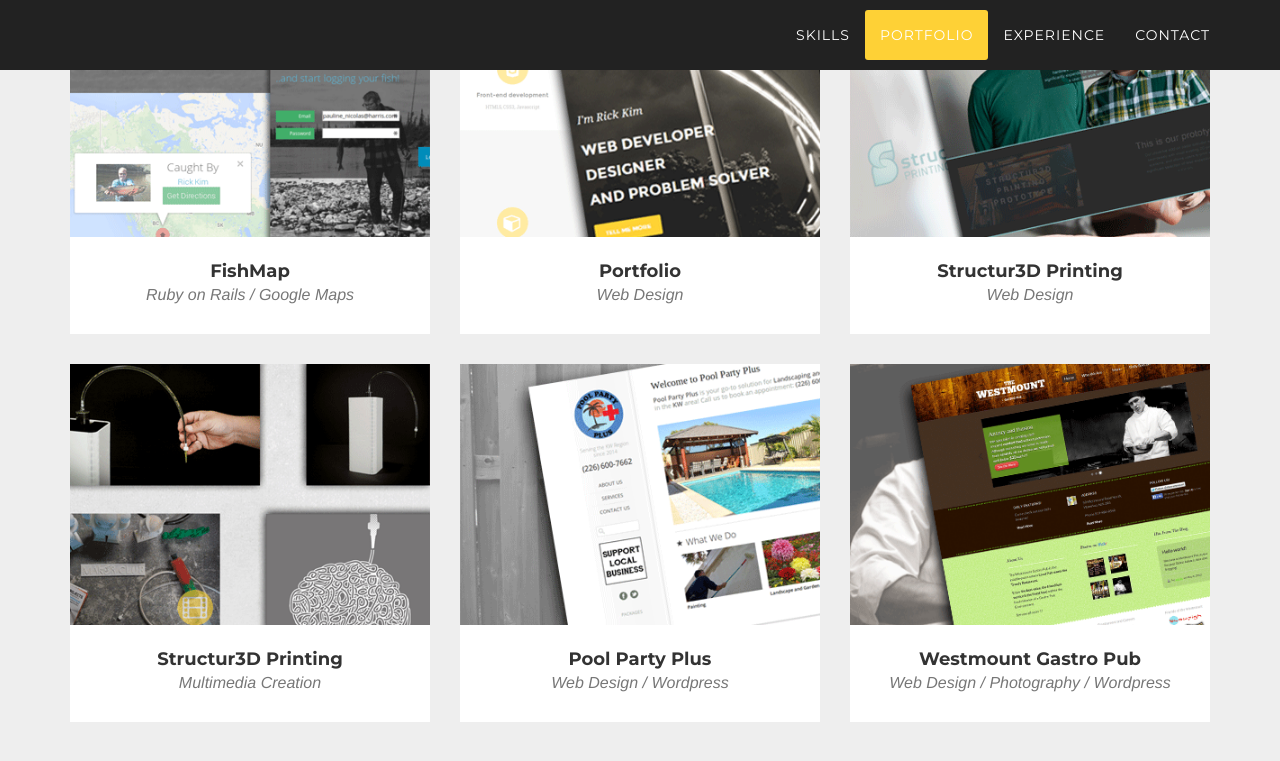
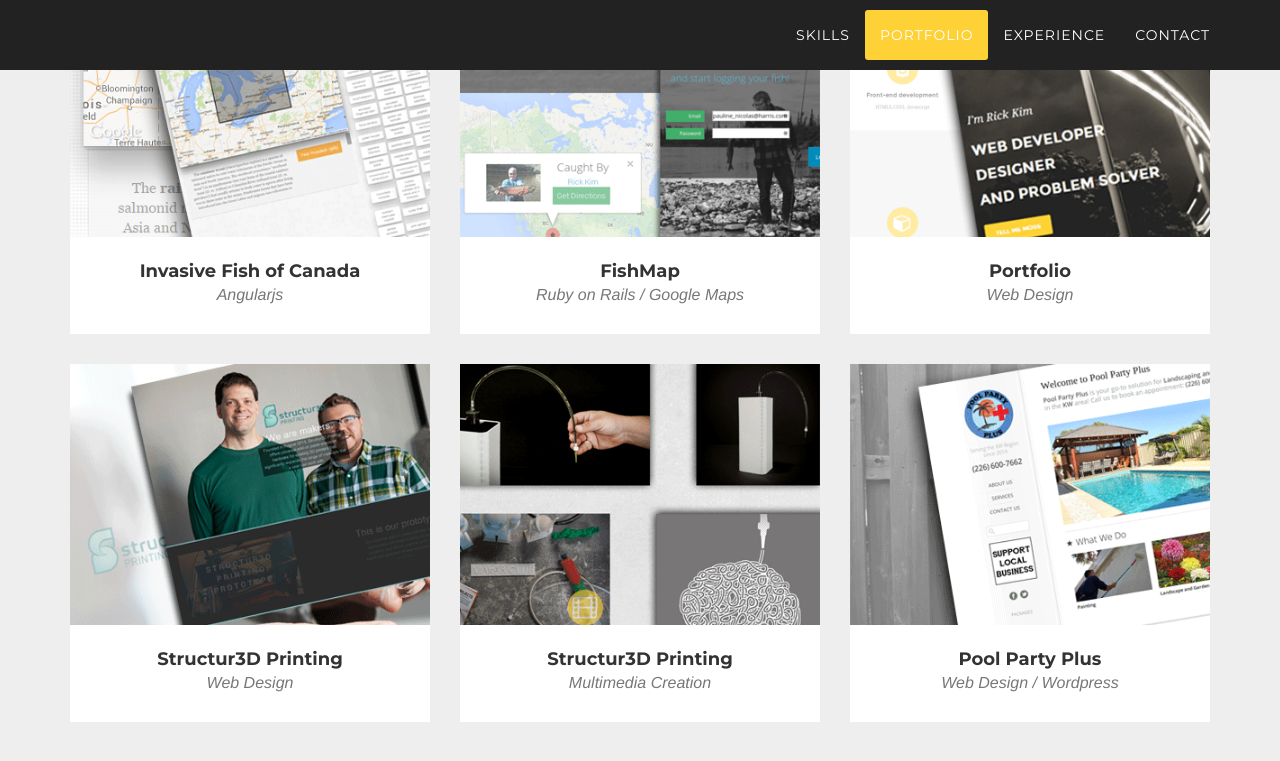
Before and after one commit to y7kim/y7kim.github.io, a Jekyll site: the page built from index.html, in a window 1280 px wide and 900 px high, scrolled down 3438 px. Shown: the top 761 px of the window. Built offline with Jekyll 4.4.1, drawn with Linux system fonts in a browser that asks for light colours; some web fonts are replaced.

Commit message:
new portfolio item

```diff
--- a/_includes/portfolio_grid.html
+++ b/_includes/portfolio_grid.html
@@ -8,6 +8,21 @@
                 </div>
             </div>
             <div class="row">
+
+                <div class="col-md-4 col-sm-6 portfolio-item">
+                    <a href="#portfolioModal0" class="portfolio-link" data-toggle="modal">
+                        <div class="portfolio-hover">
+                            <div class="portfolio-hover-content">
+                                <i class="fa fa-plus fa-3x"></i>
+                            </div>
+                        </div>
+                        <img src="img/portfolio/anguar-invasive.png" class="img-responsive" alt="">
+                    </a>
+                    <div class="portfolio-caption">
+                        <h4>Invasive Fish of Canada</h4>
+                        <p class="text-muted">Angularjs</p>
+                    </div>
+                </div>
 
                 <div class="col-md-4 col-sm-6 portfolio-item">
                     <a href="#portfolioModal1" class="portfolio-link" data-toggle="modal">
@@ -39,6 +54,9 @@
                     </div>
                 </div>
 
+            </div>
+             <div class="row">
+
                 <div class="col-md-4 col-sm-6 portfolio-item">
                     <a href="#portfolioModal3" class="portfolio-link" data-toggle="modal">
                         <div class="portfolio-hover">
@@ -53,11 +71,6 @@
                         <p class="text-muted">Web Design</p>
                     </div>
                 </div>
-
-
-
-            </div>
-             <div class="row">
 
                 <div class="col-md-4 col-sm-6 portfolio-item">
                     <a href="#portfolioModal4" class="portfolio-link" data-toggle="modal">
@@ -89,20 +102,6 @@
                     </div>
                 </div>
 
-                <div class="col-md-4 col-sm-6 portfolio-item">
-                    <a href="#portfolioModal6" class="portfolio-link" data-toggle="modal">
-                        <div class="portfolio-hover">
-                            <div class="portfolio-hover-content">
-                                <i class="fa fa-plus fa-3x"></i>
-                            </div>
-                        </div>
-                        <img src="img/portfolio/westmount.png" class="img-responsive" alt="">
-                    </a>
-                    <div class="portfolio-caption">
-                        <h4>Westmount Gastro Pub</h4>
-                        <p class="text-muted">Web Design / Photography / Wordpress</p>
-                    </div>
-                </div>
             </div>
         </div>
     </section>
```
Also changed, not shown: _posts/2014-09-15-Invasive-Fish.markdown (added, +14 -0 lines), img/portfolio/anguar-invasive.png (added), img/portfolio/angular-invasive-preview.png (added), 1 other file.
